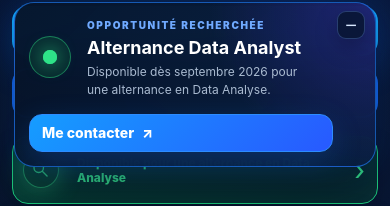
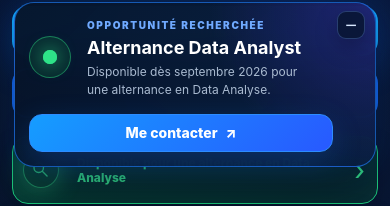
Before and after one commit to Oelayouchi/portfolio, a Next.js app: page / in a window 390 px wide. Shown: the part 663-869 px from the top of the page. Built offline with nearby package versions, Linux system fonts and the light colour scheme.

Commit message:
Center alternance contact button text

```diff
--- a/app/alternance.css
+++ b/app/alternance.css
@@ -112,6 +112,7 @@
 .alternanceCta {
   display: inline-flex;
   align-items: center;
+  justify-content: center;
   gap: 8px;
   min-height: 44px;
   padding: 0 16px;
@@ -121,6 +122,7 @@
   color: #fff;
   font-size: 13px;
   font-weight: 800;
+  text-align: center;
   text-decoration: none;
   white-space: nowrap;
   box-shadow: 0 10px 30px rgba(23, 111, 255, 0.24);
@@ -190,6 +192,8 @@
   .alternanceCta {
     grid-column: 1 / -1;
     width: 100%;
+    justify-content: center;
+    text-align: center;
   }
 
   .alternanceMini {
```
